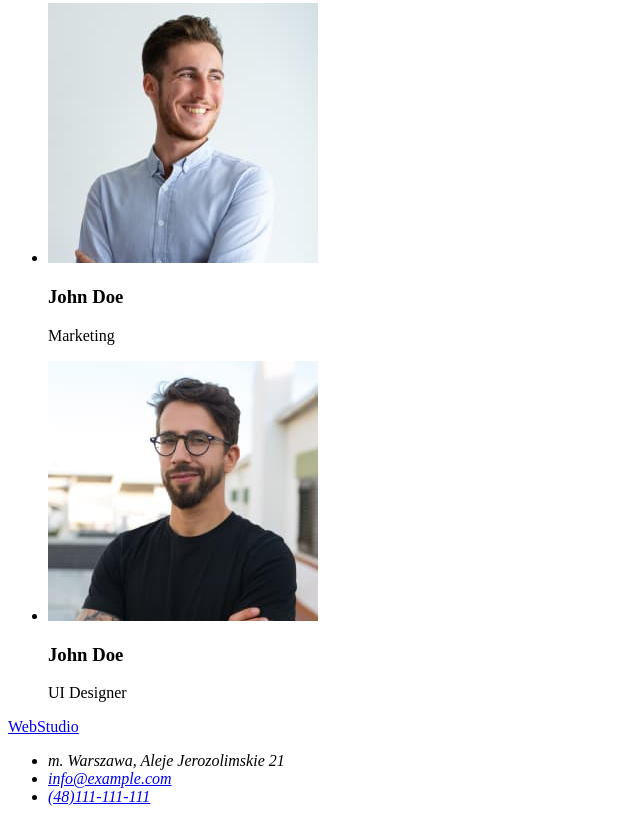
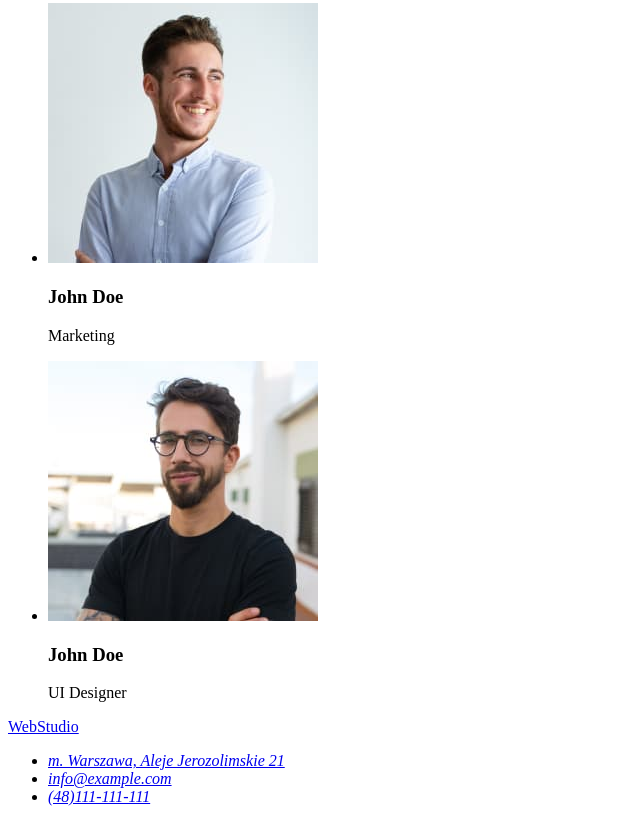
Before and after one commit to 8812240/goit-markup-hw-01, a plain HTML site: page index.html in a window 1280 px wide. Shown: the part 2289-3111 px from the top of the page, without its empty margins (0-640 px from the left). Drawn offline with Linux system fonts and the light colour scheme.

Commit message:
last change

```diff
--- a/index.html
+++ b/index.html
@@ -118,7 +118,7 @@
                 <address>
                     <ul>
                         <li>
-                            m. Warszawa, Aleje Jerozolimskie 21
+                            <a href="https://goo.gl/maps/B4e3q8g2ErGHVDdUA">m. Warszawa, Aleje Jerozolimskie 21</a>
                         </li>
                         <li>
                     <a href="mailto:info@example.com">info@example.com</a>
```
